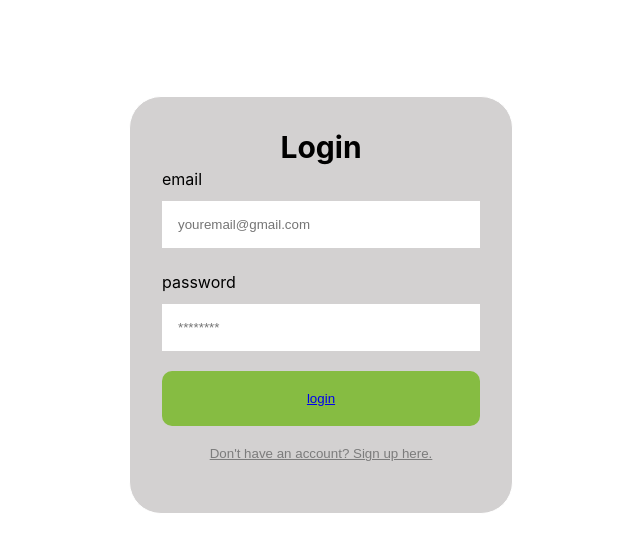
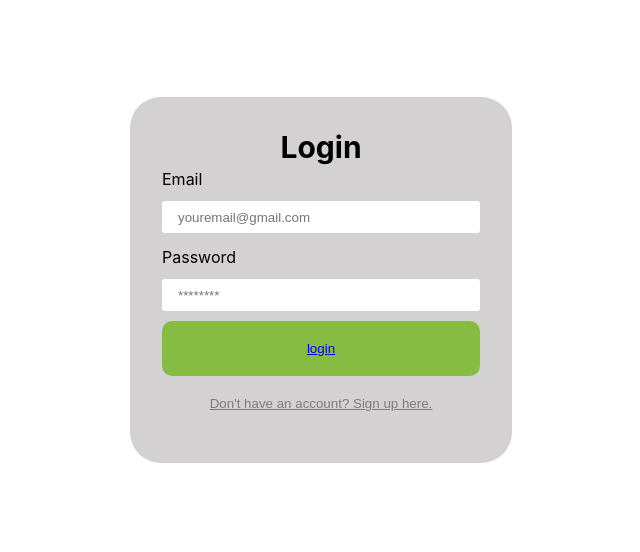
Before and after one commit to helgaosano/online-vegmart, a React (Create React App) app: page /components/login in a window 1280 px wide. Shown: the top 552 px of the page, without its empty margins (319-959 px from the left). Built offline with nearby package versions, Linux system fonts and the light colour scheme; no server answers.

Commit message:
editing contact form

```diff
--- a/src/App.css
+++ b/src/App.css
@@ -8,7 +8,6 @@
   height: 80vh;
   background-repeat: no-repeat;
   background-size:cover;
-
 }
 .title{
   padding-top: 14%;
@@ -30,15 +29,20 @@
 
 /* ============== styling home section ============== */
 
-.text{
-  position: relative;
-  background-color: yellow;
+.tagline{
+  /* background-color: rgb(44, 44, 25); */
+  width: 60%;
+  margin-left: 25%;
+  padding-top: 20%;
+  padding-bottom: 15%;
 }
 
-.text h3 {
-  text-align: center;
-  /* color:rgb(230, 151, 5); */
+.tagline h3{
+  font-size: 30px;
+  color: rgb(22, 21, 29);
+  opacity: 0.8;
 }
+
 .link-btn {
   height: 80px;
   width:200px;
--- a/src/App.js
+++ b/src/App.js
@@ -6,7 +6,6 @@
 import Login from './components/Login';
 import About from './components/About';
 import Contact from './components/Contact';
-import Footer from './components/Footer';
 import { useState, useEffect} from 'react';
 
 function App() {
@@ -36,6 +35,7 @@
   return (
     // <BrowserRouter>
     <div className="App">
+      {/* <Navbar/> */}
     <Routes>
       <Route path="/" element={<Home />} exact />
       <Route path="/home/about" element={<About/>}exact/>
--- a/src/Contact.css
+++ b/src/Contact.css
@@ -1,12 +1,26 @@
 .contact-container{
-    background-color: rgb(204, 119, 197);
+    background-color: rgb(146, 108, 132);
     width: 80%;
     margin-left: 10%;
-    margin-top: 10%;
+    margin-top: 5%;
     display: flex;
+    margin-bottom: 10%;
+}
+.location{
+    background-color: black;
+    display: flex;
+    width: 100%;
+    height: 30px;
+    margin-bottom: 10px;
+}
+.location h4{
+    color: #ffffff;
+    opacity: 0.7;
+    margin-top: 6px;
+    font-size: 16px;
 }
 .form{
-    /* background-color: rgb(0, 0, 26); */
+    background-color:rgb(197, 179, 188);
     margin-left: 20px;
     margin-top: 20px;
     margin-bottom: 20px;
@@ -15,13 +29,19 @@
     padding: 20px;
 
 }
-input, textarea {
+input{
     display: flex;
     width: 100%;
-    border-radius: 0%;
-    margin-bottom: 20px;
+    height: 20px;
+    margin-bottom: 10px;
+    border-radius: 3px;
+}
+textarea{
+    display: flex;
+    width: 100%;
+    margin-top: 20px;
+}
 
-}
 .contact-image img {
     width: 150%;
     height: 92.4%;
@@ -41,4 +61,5 @@
     align-items: center;
     border-radius:4%;
     font-size: 14px;
+    /* background-color: rgb(253, 167, 8); */
 }
--- a/src/components/Contact.js
+++ b/src/components/Contact.js
@@ -1,7 +1,8 @@
 import React, { useRef } from 'react'
 import '../Contact.css'
-// import { useRef } from 'react'
+import Footer from './Footer'
 import emailjs from '@emailjs/browser'
+import Navbar from './Navbar'
 
 const Contact = () => {
 
@@ -25,6 +26,8 @@
 
 
   return (
+    <>
+    <Navbar/>
     <section>
         <div className="contact-container">
             {/* <div className="header">
@@ -36,11 +39,17 @@
             </div>
 
             <form ref={form} onSubmit={sendEmail} className="form">
+            <div className="location">
+                    <h4>LOCATION: Nairobi, Kenya: TEL +2547306050190</h4>
+                </div>
+
                 <label htmlFor="your_name">YOUR NAME</label>
                 <input type="text" placeholder="Your Name" name="your_name" required/>
+                <label htmlFor="email">EMAIL</label>
                 <input type="email" placeholder="Email" name="email" required/>
-                <input type="text" placeholder="Phone" name="PHONE" required/>
-                <textarea name="your_message" cols="30" rows="10"></textarea>
+                <label htmlFor="phone">PHONE</label>
+                <input type="text" placeholder="Phone" name="phone" required/>
+                <textarea type="text" name="your_message" cols="30" rows="10" placeholder="YOUR MESSAGE"></textarea>
                 <div className="message-btn">
                     <button type="submit" ><b>SEND</b></button>
                 </div>
@@ -48,6 +57,8 @@
 
         </div>
     </section>
+    <Footer/>
+    </>
   )
 }
 
--- a/src/components/LoginForm.js
+++ b/src/components/LoginForm.js
@@ -38,9 +38,9 @@
         <div className="auth-form-container">
             <h2>Login</h2>
             <form className="login-form" onSubmit={handleSubmit}>
-                <label htmlFor="email_address">email</label>
+                <label htmlFor="email_address">Email</label>
                 <input value={email_address} onChange={(e) => setEmailAddress(e.target.value)}type="email_address" placeholder="youremail@gmail.com" id="email_address" name="email_address" required/>
-                <label htmlFor="password">password</label>
+                <label htmlFor="password">Password</label>
                 <input value={password} onChange={(e) => setPassword(e.target.value)} type="password" placeholder="********" id="password" name="password" />
                 {/* <button type="submit"><b>Login</b></button> */}
                 <button className="btn btn-outline-success btn-md m-2" >
--- a/src/components/Signup.js
+++ b/src/components/Signup.js
@@ -69,9 +69,9 @@
             <form className="signup-form" onSubmit={handleSubmit}>
                 <label htmlFor="name">Full name</label>
                 <input value={name} onChange={(e) => setName(e.target.value)} name="name" id="name" placeholder="full Name" />
-                <label htmlFor="email_address">email</label>
+                <label htmlFor="email_address">Email</label>
                 <input value={email_address} onChange={(e) => setEmailAddress(e.target.value)}type="email_address" placeholder="youremail@gmail.com" id="email_address" name="email_address" />
-                <label htmlFor="password">password</label>
+                <label htmlFor="password">Password</label>
                 <input value={password} onChange={(e) => setPassword(e.target.value)} type="password" placeholder="********" id="password" name="password" />
                 {/* <button type="submit"><b>Login</b></button> */}
                 <button className="btn btn-outline-success btn-md m-2" >
--- a/src/pages/Home.js
+++ b/src/pages/Home.js
@@ -13,11 +13,11 @@
         <Navbar/>
 
         <div className='Home'>
-          {/* <div className='text'>
+          <div className='text'>
             <div className="tagline">
-              <h3>Freshly produced products.<br/>From small organic farms<br/>to your table.</h3>
+              <h3>From small organic farms to your table.</h3>
             </div>
-         </div>   */}
+         </div>
          {/* <div className="link-btn">
           <button onClick={() => {navigate ('/about')} }  type="button" className="btn btn-success mt-3"><b>Get Started</b></button>
          </div>  */}
```
